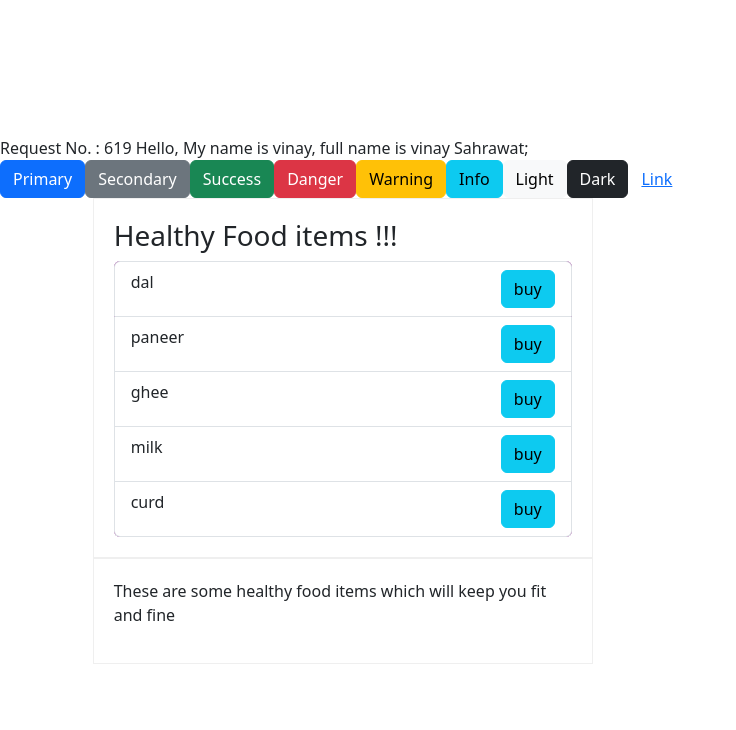
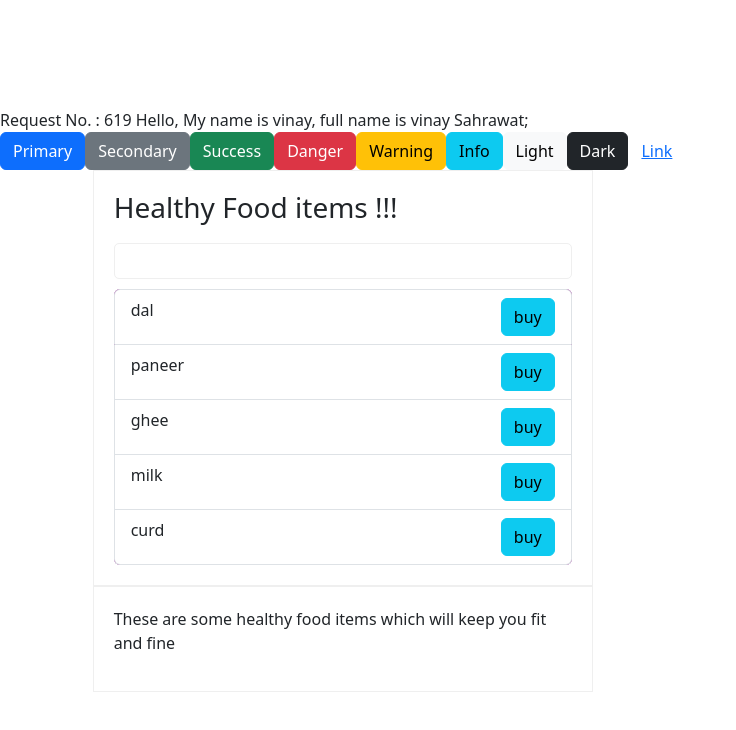
Before and after one commit to sahrawatvinay/React, a React (Vite) app in the folder first-react-app/: page / in a window 1280 px wide. Shown: the top 730 px of the page, without its empty margins (0-736 px from the left). Built offline with nearby package versions, Linux system fonts and the light colour scheme.

Commit message:
handling events

```diff
--- a/first-react-app/src/components/HealthyFood.jsx
+++ b/first-react-app/src/components/HealthyFood.jsx
@@ -2,6 +2,7 @@ import FoodHeading from "./HealthyFoodSubComponents/FoodHeading";
 import ErrorMessage from "./HealthyFoodSubComponents/FoodErrorMessage";
 import FoodItemsList from "./HealthyFoodSubComponents/FoodItemsList";
 import Container from "./HealthyFoodSubComponents/Container";
+import FoodInput from "./HealthyFoodSubComponents/FoodInput";
 
 function HealthyFood() {
     //let food = [];
@@ -11,6 +12,7 @@ function HealthyFood() {
         <>
             <Container>
                 <FoodHeading></FoodHeading>
+                <FoodInput></FoodInput>
                 <ErrorMessage healthyFoodItems={food}></ErrorMessage>
                 <FoodItemsList healthyFoodItems={food}></FoodItemsList>
             </Container>
--- /dev/null
+++ b/first-react-app/src/components/HealthyFoodSubComponents/FoodInput.jsx
@@ -0,0 +1,12 @@
+import fipStyles from "./FoodInput.module.css"
+const FoodInput = () => {
+    const handleInputEvent = (event) => {
+        console.log(event.target.value);
+    };
+    return (
+        <input type="text" className={fipStyles.fipInput}
+            onChange={handleInputEvent} />
+    )
+}
+
+export default FoodInput;
--- /dev/null
+++ b/first-react-app/src/components/HealthyFoodSubComponents/FoodInput.module.css
@@ -0,0 +1,9 @@
+.fipInput {
+    width: 100%;
+    border-radius: 5px;
+    padding: 5px;
+    margin: 10px 0px;
+    background-color: #fff;
+    border: 1px solid #efefef;
+    color: black;
+}
```
